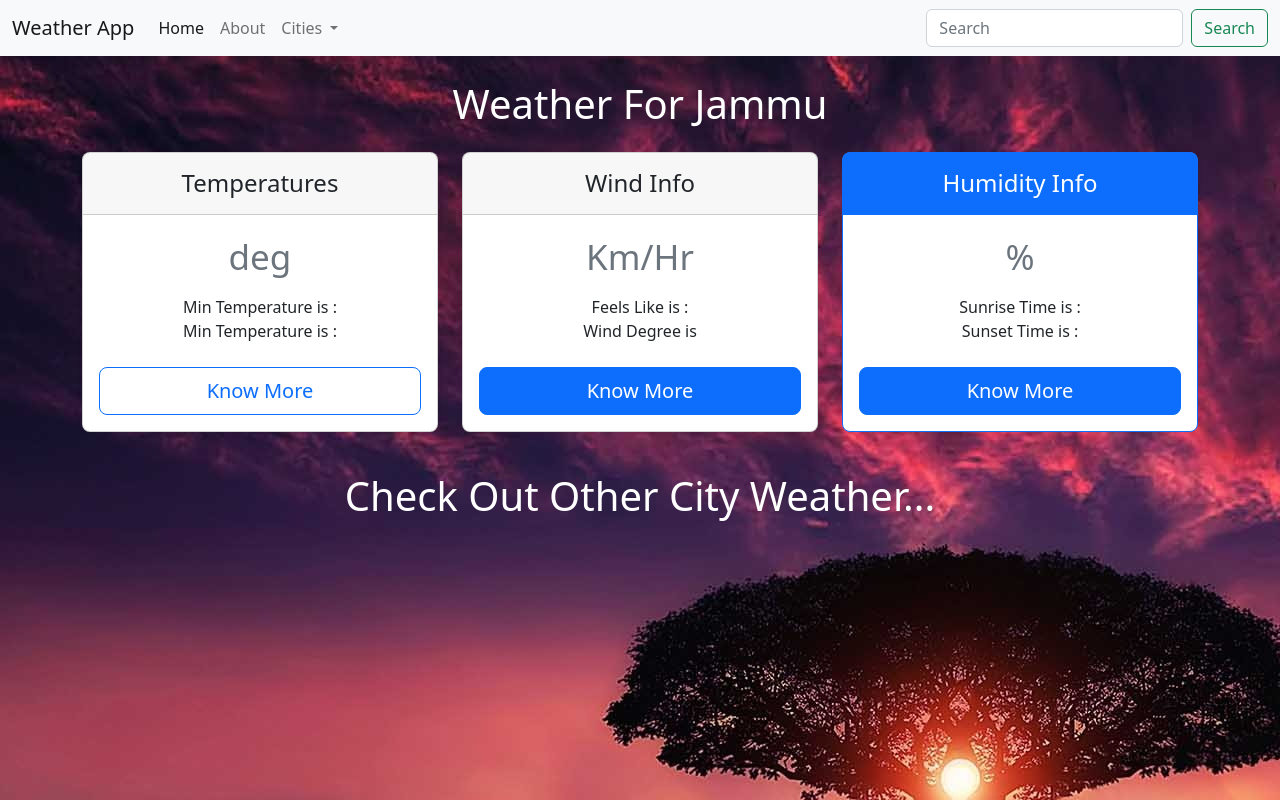
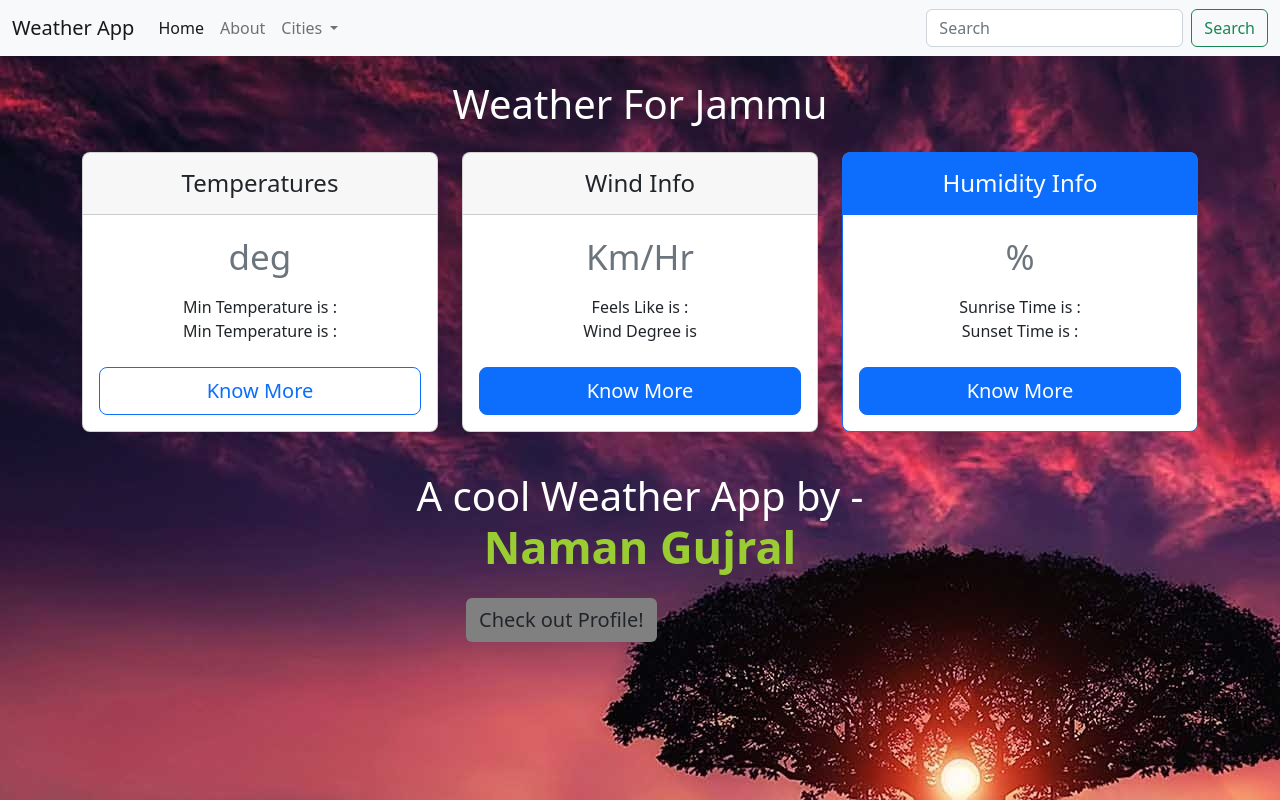
Before and after one commit to GujralNaman/MyWeatherApp, a plain HTML site: page index.html in a window 1280 px wide. Drawn offline with nearby package versions, Linux system fonts and the light colour scheme; no server answers.

Commit message:
profile_btn_included

```diff
--- a/index.html
+++ b/index.html
@@ -143,111 +143,9 @@
         </div>
 
         <h2 class="display-6 text-center mb-4">
-          Check Out Other City Weather...
+          A cool Weather App by - <span><h1>Naman Gujral</h1></span>
         </h2>
-
-        <!-- <div class="table-responsive">
-          <table class="table text-center">
-            <thead>
-              <tr>
-                <th style="width: 34%"></th>
-                <th style="width: 22%">Cloud_Pct</th>
-                <th style="width: 22%">Feels_Like</th>
-                <th style="width: 22%">Humidity</th>
-                <th style="width: 22%">Max_Temp</th>
-                <th style="width: 22%">Min_Temp</th>
-                <th style="width: 22%">Sunrise</th>
-                <th style="width: 22%">Sunset</th>
-                <th style="width: 22%">Temp</th>
-                <th style="width: 22%">Wind_Degrees</th>
-                <th style="width: 22%">Wind_Speed</th>
-              </tr>
-            </thead>
-            <tbody>
-              <tr>
-                <th scope="row" class="text-start">Haryana</th>
-                <td>1</td>
-                <td>2</td>
-                <td>3</td>
-                <td>4</td>
-                <td>5</td>
-                <td>6</td>
-                <td>7</td>
-                <td>8</td>
-                <td>9</td>
-                <td>10</td>
-              </tr>
-              <tr>
-                <th scope="row" class="text-start">Himachal</th>
-                <td>1</td>
-                <td>2</td>
-                <td>3</td>
-                <td>4</td>
-                <td>5</td>
-                <td>6</td>
-                <td>7</td>
-                <td>8</td>
-                <td>9</td>
-                <td>10</td>
-              </tr>
-            </tbody>
-
-            <tbody>
-              <tr>
-                <th scope="row" class="text-start">Rajasthan</th>
-                <td>1</td>
-                <td>2</td>
-                <td>3</td>
-                <td>4</td>
-                <td>5</td>
-                <td>6</td>
-                <td>7</td>
-                <td>8</td>
-                <td>9</td>
-                <td>10</td>
-              </tr>
-              <tr>
-                <th scope="row" class="text-start">Delhi</th>
-                <td>1</td>
-                <td>2</td>
-                <td>3</td>
-                <td>4</td>
-                <td>5</td>
-                <td>6</td>
-                <td>7</td>
-                <td>8</td>
-                <td>9</td>
-                <td>10</td>
-              </tr>
-              <tr>
-                <th scope="row" class="text-start">Mumbai</th>
-                <td>1</td>
-                <td>2</td>
-                <td>3</td>
-                <td>4</td>
-                <td>5</td>
-                <td>6</td>
-                <td>7</td>
-                <td>8</td>
-                <td>9</td>
-                <td>10</td>
-              </tr>
-              <tr>
-                <th scope="row" class="text-start">Kolkata</th>
-                <td>1</td>
-                <td>2</td>
-                <td>3</td>
-                <td>4</td>
-                <td>5</td>
-                <td>6</td>
-                <td>7</td>
-                <td>8</td>
-                <td>9</td>
-                <td>10</td>
-              </tr>
-            </tbody>
-          </table>
-        </div> -->
+        <a href="https://naman-gujral-portfolio.netlify.com" target="_blank"><button class="btn profile-btn">Check out Profile!</button></a>
       </main>
     </div>
     <!-- Weather display card -->
--- a/style.css
+++ b/style.css
@@ -14,3 +14,20 @@ body{
 h2{
     color: #fff;
 }
+
+h2 span h1{
+    color: yellowgreen;
+    font-size: 45px;
+    font-weight: 800;
+}
+
+.profile-btn{
+    background-color: grey;
+    margin-left: 30vw;
+    font-size: 20px;
+}
+
+.profile-btn:hover{
+    background-color: yellowgreen;
+    cursor: pointer;
+}
```
